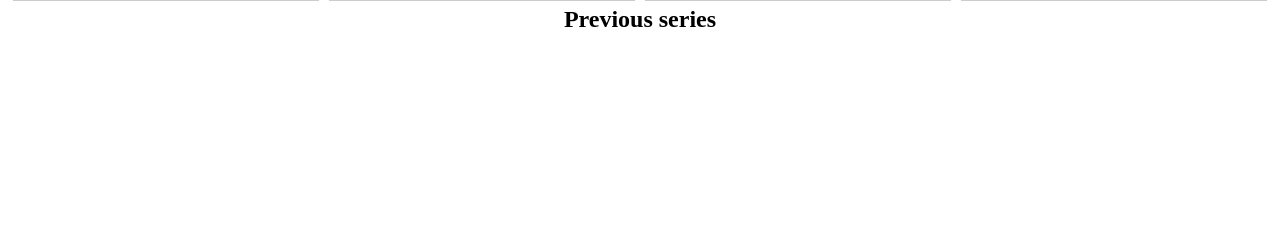
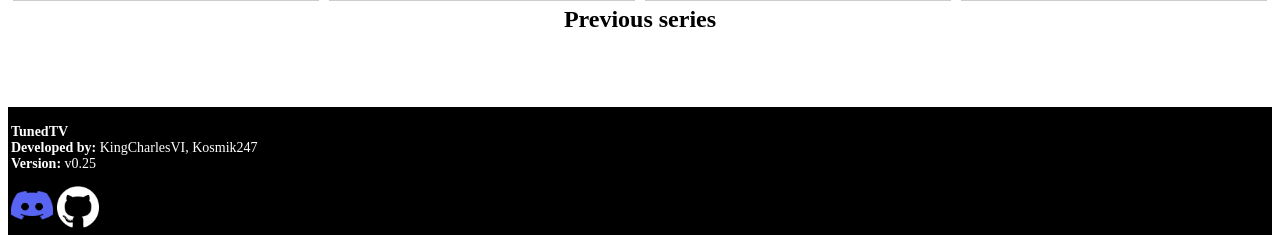
Before and after one commit to KingCharlesVI/tunedtv-website, a PHP site: page /vods/lvf1vods.php in a window 1280 px wide. Shown: the part 907-1150 px from the top of the page. Before the commit the page ends 934 px from the top, so only its background shows below. Run offline with PHP 8.4, Linux system fonts and the light colour scheme.

Commit message:
Version 0.25

```diff
--- a/dashboard.php
+++ b/dashboard.php
@@ -17,5 +17,10 @@
 <body>
 <h1>Welcome <?php echo ucfirst($_SESSION['first_name']); ?></h1>
 <a href="logout.php?logout=true">Logout</a>
+<footer>
+<p><b>TunedTV</b><br><b>Developed by:</b> KingCharlesVI, Kosmik247<br><b>Version: </b>v0.25</p>
+<a href="https://discord.gg/UpweTajymD" target="_blank"><img src="/images/discord.png" style="width:42px;height:42px"></a>
+<a href="https://github.com/KingCharlesVI/tunedtv-website" target="_blank"><img src="/images/github.png" style="width:42px;height:42px"></a>
+</footer>
 </body>
 </html>
--- a/exclusive/exclusive.php
+++ b/exclusive/exclusive.php
@@ -191,7 +191,7 @@
 <br>
 <br>
 <footer>
-  <p><b>TunedTV</b><br><b>Developed by:</b> KingCharlesVI, Kosmik247<br><b>Version: </b>v0.2</p>
+  <p><b>TunedTV</b><br><b>Developed by:</b> KingCharlesVI, Kosmik247<br><b>Version: </b>v0.25</p>
   <a href="https://discord.gg/UpweTajymD" target="_blank"><img src="/images/discord.png" style="width:42px;height:42px"></a>
   <a href="https://github.com/KingCharlesVI/tunedtv-website" target="_blank"><img src="/images/github.png" style="width:42px;height:42px"></a>
   </footer>
--- a/html/about.php
+++ b/html/about.php
@@ -66,7 +66,7 @@
 <br>
 <br>
 <footer>
-  <p><b>TunedTV</b><br><b>Developed by:</b> KingCharlesVI, Kosmik247<br><b>Version: </b>v0.2</p>
+  <p><b>TunedTV</b><br><b>Developed by:</b> KingCharlesVI, Kosmik247<br><b>Version: </b>v0.25</p>
   <a href="https://discord.gg/UpweTajymD" target="_blank"><img src="/images/discord.png" style="width:42px;height:42px"></a>
   <a href="https://github.com/KingCharlesVI/tunedtv-website" target="_blank"><img src="/images/github.png" style="width:42px;height:42px"></a>
   </footer>
--- a/html/devblog.php
+++ b/html/devblog.php
@@ -34,7 +34,7 @@
 <br>
 </div>
 <footer>
-  <p><b>TunedTV</b><br><b>Developed by:</b> KingCharlesVI, Kosmik247<br><b>Version: </b>v0.2</p>
+  <p><b>TunedTV</b><br><b>Developed by:</b> KingCharlesVI, Kosmik247<br><b>Version: </b>v0.25</p>
   <a href="https://discord.gg/UpweTajymD" target="_blank"><img src="/images/discord.png" style="width:42px;height:42px"></a>
   <a href="https://github.com/KingCharlesVI/tunedtv-website" target="_blank"><img src="/images/github.png" style="width:42px;height:42px"></a>
   </footer>
--- a/html/leagues.php
+++ b/html/leagues.php
@@ -86,7 +86,7 @@ function gridView() {
 <br>
 <br>
 <footer>
-  <p><b>TunedTV</b><br><b>Developed by:</b> KingCharlesVI, Kosmik247<br><b>Version: </b>v0.2</p>
+  <p><b>TunedTV</b><br><b>Developed by:</b> KingCharlesVI, Kosmik247<br><b>Version: </b>v0.25</p>
   <a href="https://discord.gg/UpweTajymD" target="_blank"><img src="/images/discord.png" style="width:42px;height:42px"></a>
   <a href="https://github.com/KingCharlesVI/tunedtv-website" target="_blank"><img src="/images/github.png" style="width:42px;height:42px"></a>
   </footer>
--- a/html/lvf1.php
+++ b/html/lvf1.php
@@ -54,7 +54,7 @@
 </h3>
 <br>
 <footer>
-  <p><b>TunedTV</b><br><b>Developed by:</b> KingCharlesVI, Kosmik247<br><b>Version: </b>v0.2</p>
+  <p><b>TunedTV</b><br><b>Developed by:</b> KingCharlesVI, Kosmik247<br><b>Version: </b>v0.25</p>
   <a href="https://discord.gg/UpweTajymD" target="_blank"><img src="/images/discord.png" style="width:42px;height:42px"></a>
   <a href="https://github.com/KingCharlesVI/tunedtv-website" target="_blank"><img src="/images/github.png" style="width:42px;height:42px"></a>
   </footer>
--- a/html/premium.php
+++ b/html/premium.php
@@ -33,7 +33,7 @@
     <li>Exclusive shows</li>
     <li>Your name on stream and on the website</li>
     <li><b>The satisfaction of knowing you're keeping us alive!</b></li>
-    <li class="grey"><a href="https://buy.stripe.com/eVaaFXbtf4cR412aEE" class="button">Purchase</a></li>
+    <li class="grey"><a href="https://buy.stripe.com/eVaaFXbtf4cR412aEE" class="button">Purchase (THIS DOES NOT WORK YET, DO NOT CLICK)</a></li>
   </ul>
 </div>
 <br>
@@ -101,7 +101,7 @@
 <br>
 <br>
 <footer>
-  <p><b>TunedTV</b><br><b>Developed by:</b> KingCharlesVI, Kosmik247<br><b>Version: </b>v0.2</p>
+  <p><b>TunedTV</b><br><b>Developed by:</b> KingCharlesVI, Kosmik247<br><b>Version: </b>v0.25</p>
   <a href="https://discord.gg/UpweTajymD" target="_blank"><img src="/images/discord.png" style="width:42px;height:42px"></a>
   <a href="https://github.com/KingCharlesVI/tunedtv-website" target="_blank"><img src="/images/github.png" style="width:42px;height:42px"></a>
   </footer>
--- a/html/roadmap.php
+++ b/html/roadmap.php
@@ -62,7 +62,7 @@
       <br>
       <br>
 <footer>
-<p><b>TunedTV</b><br><b>Developed by:</b> KingCharlesVI, Kosmik247<br><b>Version: </b>v0.2</p>
+<p><b>TunedTV</b><br><b>Developed by:</b> KingCharlesVI, Kosmik247<br><b>Version: </b>v0.25</p>
 <a href="https://discord.gg/UpweTajymD" target="_blank"><img src="/images/discord.png" style="width:42px;height:42px"></a>
 <a href="https://github.com/KingCharlesVI/tunedtv-website" target="_blank"><img src="/images/github.png" style="width:42px;height:42px"></a>
 </footer>
--- a/index.php
+++ b/index.php
@@ -26,14 +26,14 @@
 <center><h2><u>Streaming the action</u></h2></center>
 <br>
 <div class="textarea">
-<h2>Upcoming Races (CARDS NOT FUNCTIONAL)</h2>
+<h2>Upcoming Races</h2>
 <br>
 <div class="row">
   <div class="column">
     <a href="html/lvf1.php">
     <div class="card">
       <h3>LVF1 F1 2021</h3>
-      <p>Belgian Grand Prix</p>
+      <p>Russian Grand Prix</p>
     </div>
     </a>
   </div>
@@ -70,7 +70,7 @@
 <br>
 <br>
 <footer>
-  <p><b>TunedTV</b><br><b>Developed by:</b> KingCharlesVI, Kosmik247<br><b>Version: </b>v0.2</p>
+  <p><b>TunedTV</b><br><b>Developed by:</b> KingCharlesVI, Kosmik247<br><b>Version: </b>v0.25</p>
   <a href="https://discord.gg/UpweTajymD" target="_blank"><img src="/images/discord.png" style="width:42px;height:42px"></a>
   <a href="https://github.com/KingCharlesVI/tunedtv-website" target="_blank"><img src="/images/github.png" style="width:42px;height:42px"></a>
   </footer>
--- a/vods/lvf1vods.css
+++ b/vods/lvf1vods.css
@@ -97,3 +97,11 @@
         padding: 15px;
         text-align: center;
       }
+/* Footer */
+footer {
+  font-size: 14px;
+  text-align: left;
+  padding: 3px;
+  background-color: rgb(0, 0, 0);
+  color: white;
+}
--- a/vods/lvf1vods.php
+++ b/vods/lvf1vods.php
@@ -100,5 +100,10 @@
     <br>
     <br>
     <br>
+<footer>
+<p><b>TunedTV</b><br><b>Developed by:</b> KingCharlesVI, Kosmik247<br><b>Version: </b>v0.25</p>
+<a href="https://discord.gg/UpweTajymD" target="_blank"><img src="/images/discord.png" style="width:42px;height:42px"></a>
+<a href="https://github.com/KingCharlesVI/tunedtv-website" target="_blank"><img src="/images/github.png" style="width:42px;height:42px"></a>
+</footer>
 </body>
 </html>
```
Also changed, not shown: dev-misc/copy.html (renamed from copy.html).
